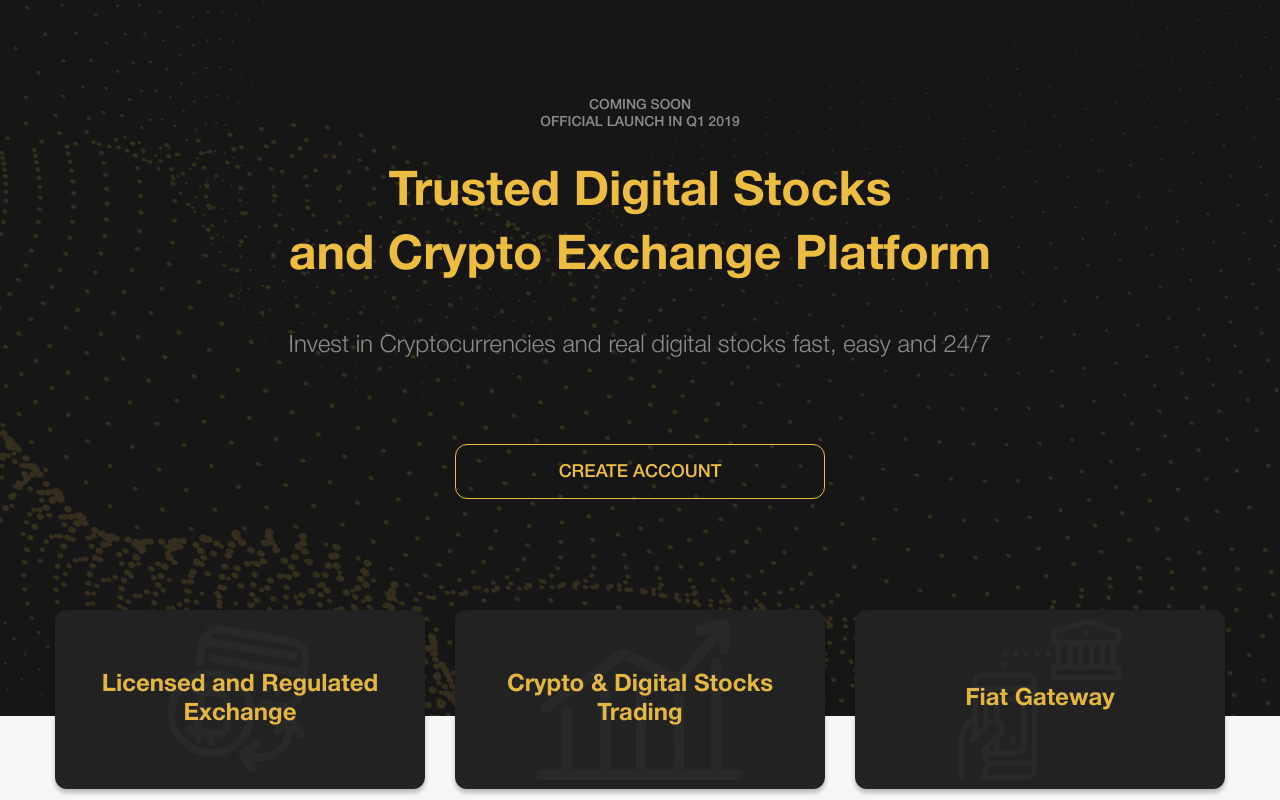
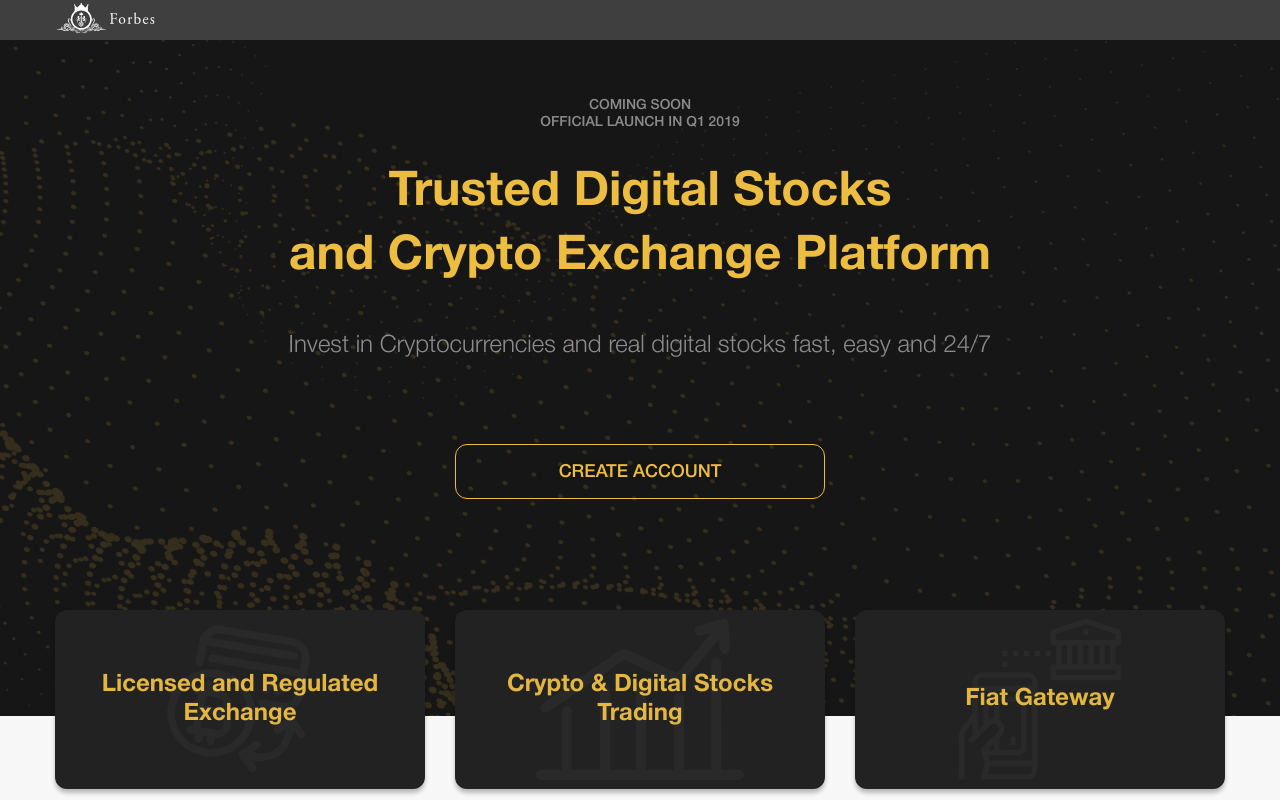
Before and after one commit to platinum-fund/exchange-landing, a Gatsby site: page /exchange in a window 1280 px wide. Shown: the top 800 px of the page. Built offline with nearby package versions, Linux system fonts and the light colour scheme; Gatsby itself is replaced by a stand-in of ours.

Commit message:
Add navbar

```diff
--- a/src/components/navbar/index.js
+++ b/src/components/navbar/index.js
@@ -2,9 +2,13 @@
 import './navbar.less'
 
 const Navbar = props => (
-  <div className="navbar">
-
-  </div>
+  <section className="section navbar">
+    <div className="wrapper_section-content">
+      <div className="navbar__logo">
+        <img className="navbar__logo-icon" src={require('src/images/icons/logo.svg')} />
+      </div>
+    </div>
+  </section>
 )
 
 export default Navbar
--- a/src/components/navbar/navbar.less
+++ b/src/components/navbar/navbar.less
@@ -7,4 +7,16 @@
   display: flex;
   justify-content: center;
   width: 100%;
+  height: 4rem;
+  background: #3F3F3F;
+
+  .wrapper_section-content {
+    display: flex;
+    flex-direction: row;
+    align-items: center;
+  }
+
+  .navbar__logo {
+    margin-right: auto;
+  }
 }
```
